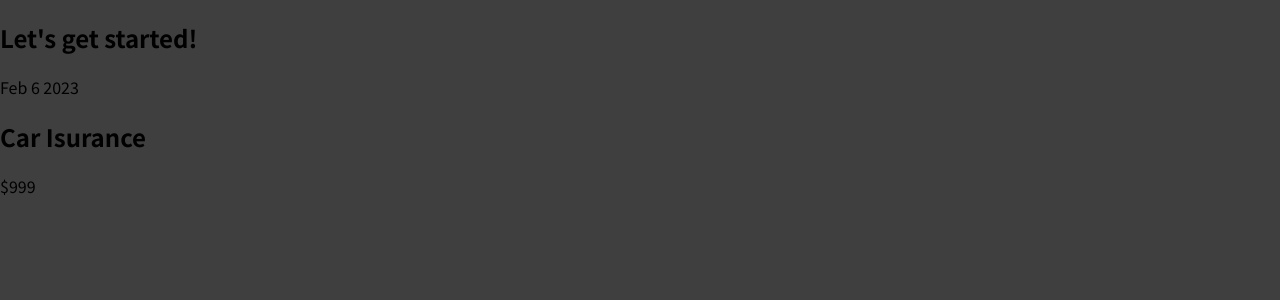
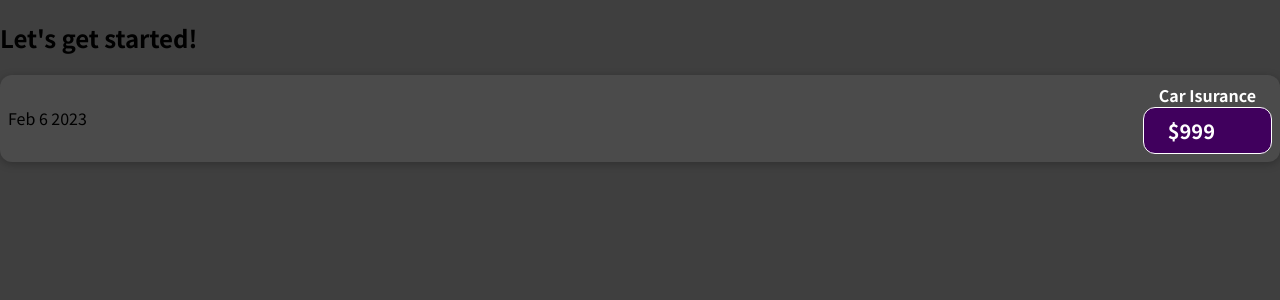
Before and after one commit to moreza66/React-Udemy, a JavaScript app in the folder my-app/: page / in a window 1280 px wide. Shown: the top 300 px of the page. Built offline with nearby package versions, Linux system fonts and the light colour scheme.

Commit message:
import the css file

```diff
--- a/my-app/src/components/ExpenseItem.js
+++ b/my-app/src/components/ExpenseItem.js
@@ -1,9 +1,13 @@
+import './ExpenseItem.css';
+
 function ExpenseItem() {
-    return (<div>
-        <div>Feb 6 2023</div>
+    return (
+    <div className="expense-item">
+        <div className="expense-item__description">Feb 6 2023</div>
         <div>
             <h2>Car Isurance</h2>
-            <div>$999</div>
+            <div className="
+            expense-item__price">$999</div>
         </div>
     </div>
     )
```
